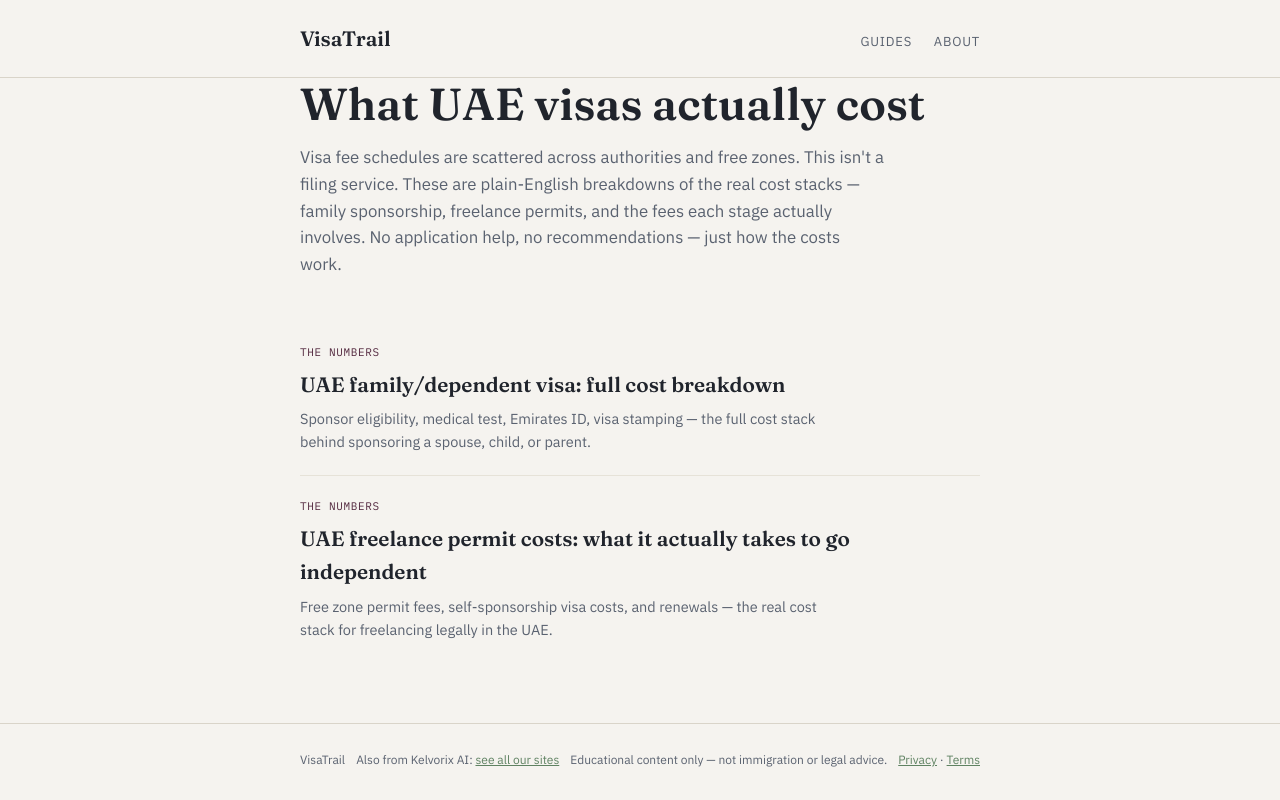
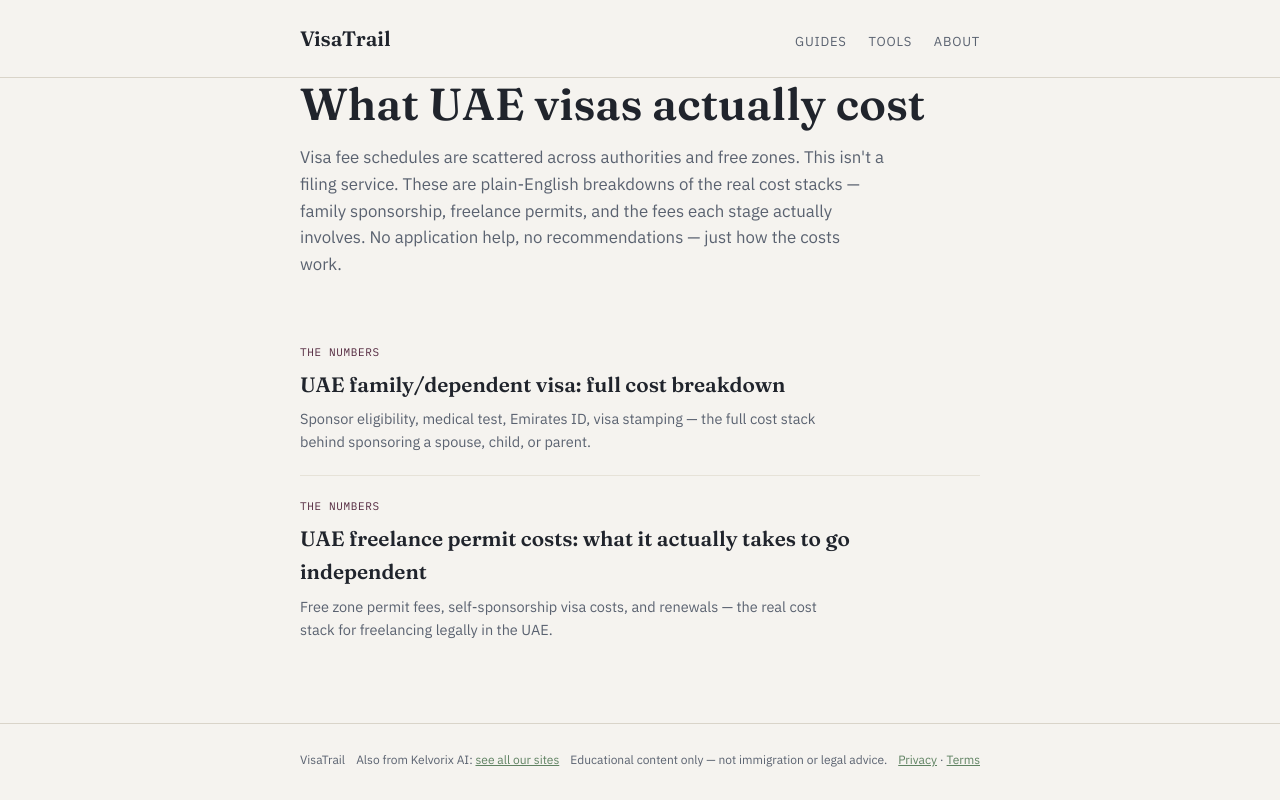
Before and after one commit to kelvorixai/visatrail, a plain HTML site: page index.html in a window 1280 px wide. Drawn offline with Linux system fonts and the light colour scheme.

Commit message:
Update index.html

```diff
--- a/index.html
+++ b/index.html
@@ -23,6 +23,7 @@
     <a class="brand" href="index.html">VisaTrail</a>
     <nav class="site">
       <a href="index.html">Guides</a>
+      <a href="tools/index.html">Tools</a>
       <a href="about.html">About</a>
     </nav>
   </div>
```
